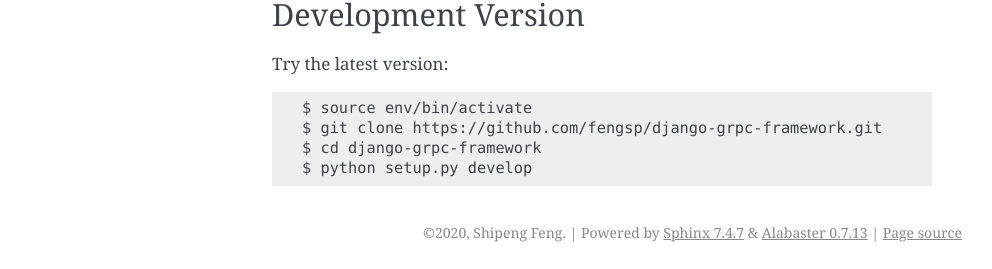
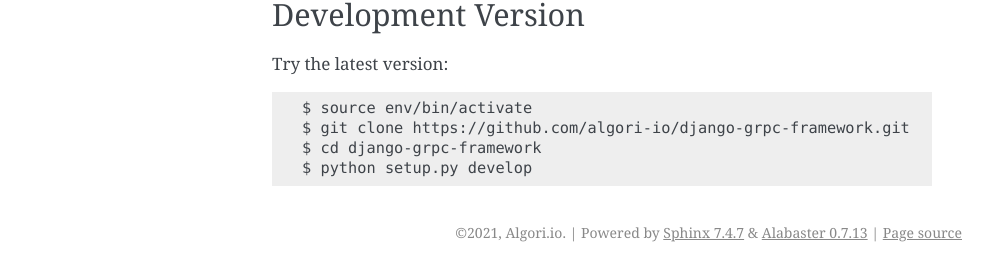
Before and after one commit to fengsp/django-grpc-framework, a Sphinx documentation site: the page built from docs/installation.rst, in a window 1280 px wide. Shown: the part 978-1247 px from the top of the page, without its empty margins (148-1140 px from the left). Built offline with Sphinx 7.4.7, drawn with Linux system fonts in a browser that asks for light colours.

Commit message:
rename project author=Algori.io & update github url to algori-io

```diff
--- a/README.rst
+++ b/README.rst
@@ -7,8 +7,8 @@ Django gRPC Framework
 .. image:: https://readthedocs.org/projects/djangogrpcframework/badge/?version=latest
    :target: https://readthedocs.org/projects/djangogrpcframework/badge/?version=latest
 
-.. image:: https://travis-ci.org/fengsp/django-grpc-framework.svg?branch=master
-   :target: https://travis-ci.org/fengsp/django-grpc-framework.svg?branch=master
+.. image:: https://travis-ci.org/algori-io/django-grpc-framework.svg?branch=master
+   :target: https://travis-ci.org/algori-io/django-grpc-framework.svg?branch=master
 
 .. image:: https://img.shields.io/pypi/pyversions/djangogrpcframework
    :target: https://img.shields.io/pypi/pyversions/djangogrpcframework
@@ -58,7 +58,7 @@ model-backed service for accessing users, startup a new project:
 
 Generate ``.proto`` file demo.proto_:
 
-.. _demo.proto: https://github.com/fengsp/django-grpc-framework/blob/master/examples/demo/demo.proto
+.. _demo.proto: https://github.com/algori-io/django-grpc-framework/blob/master/examples/demo/demo.proto
 
 .. code-block:: bash
 
--- a/docs/conf.py
+++ b/docs/conf.py
@@ -18,8 +18,8 @@ import sys
 # -- Project information -----------------------------------------------------
 
 project = 'django-grpc-framework'
-copyright = '2020, Shipeng Feng'
-author = 'Shipeng Feng'
+copyright = '2021, Algori.io'
+author = 'Algori.io'
 
 # The full version, including alpha/beta/rc tags
 import pkg_resources
@@ -61,7 +61,7 @@ html_theme = 'alabaster'
 
 html_theme_options = {
     'github_button': True,
-    'github_user': 'fengsp',
+    'github_user': 'algori-io',
     'github_repo': 'django-grpc-framework',
 }
 
--- a/docs/installation.rst
+++ b/docs/installation.rst
@@ -51,6 +51,6 @@ Development Version
 Try the latest version::
 
     $ source env/bin/activate
-    $ git clone https://github.com/fengsp/django-grpc-framework.git
+    $ git clone https://github.com/algori-io/django-grpc-framework.git
     $ cd django-grpc-framework
     $ python setup.py develop
--- a/docs/tutorial/index.rst
+++ b/docs/tutorial/index.rst
@@ -8,7 +8,7 @@ In this tutorial, we will create a simple blog rpc server.  You can get the
 source code in `tutorial example`_.
 
 .. _tutorial example:
-   https://github.com/fengsp/django-grpc-framework/tree/master/examples/tutorial
+   https://github.com/algori-io/django-grpc-framework/tree/master/examples/tutorial
 
 .. toctree::
    :maxdepth: 2
--- a/setup.py
+++ b/setup.py
@@ -12,9 +12,9 @@ setup(
     version=version,
     description='gRPC for Django.',
     long_description=open('README.rst', 'r', encoding='utf-8').read(),
-    url='https://github.com/fengsp/django-grpc-framework',
-    author='Shipeng Feng',
-    author_email='fsp261@gmail.com',
+    url='https://github.com/algori-io/django-grpc-framework',
+    author='Algori.io',
+    author_email='',
     packages=find_packages(),
     install_requires=[],
     python_requires=">=3.6",
```
